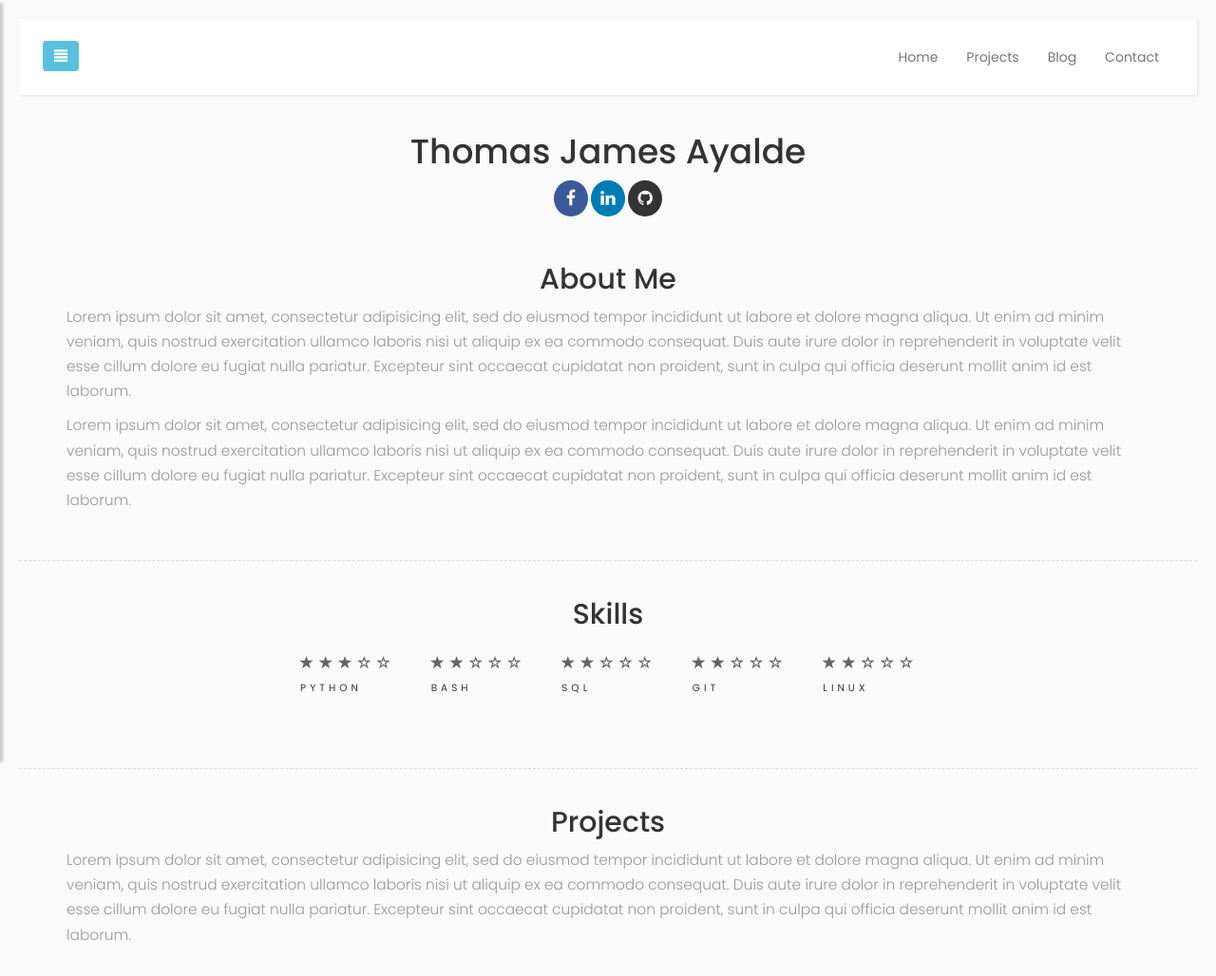
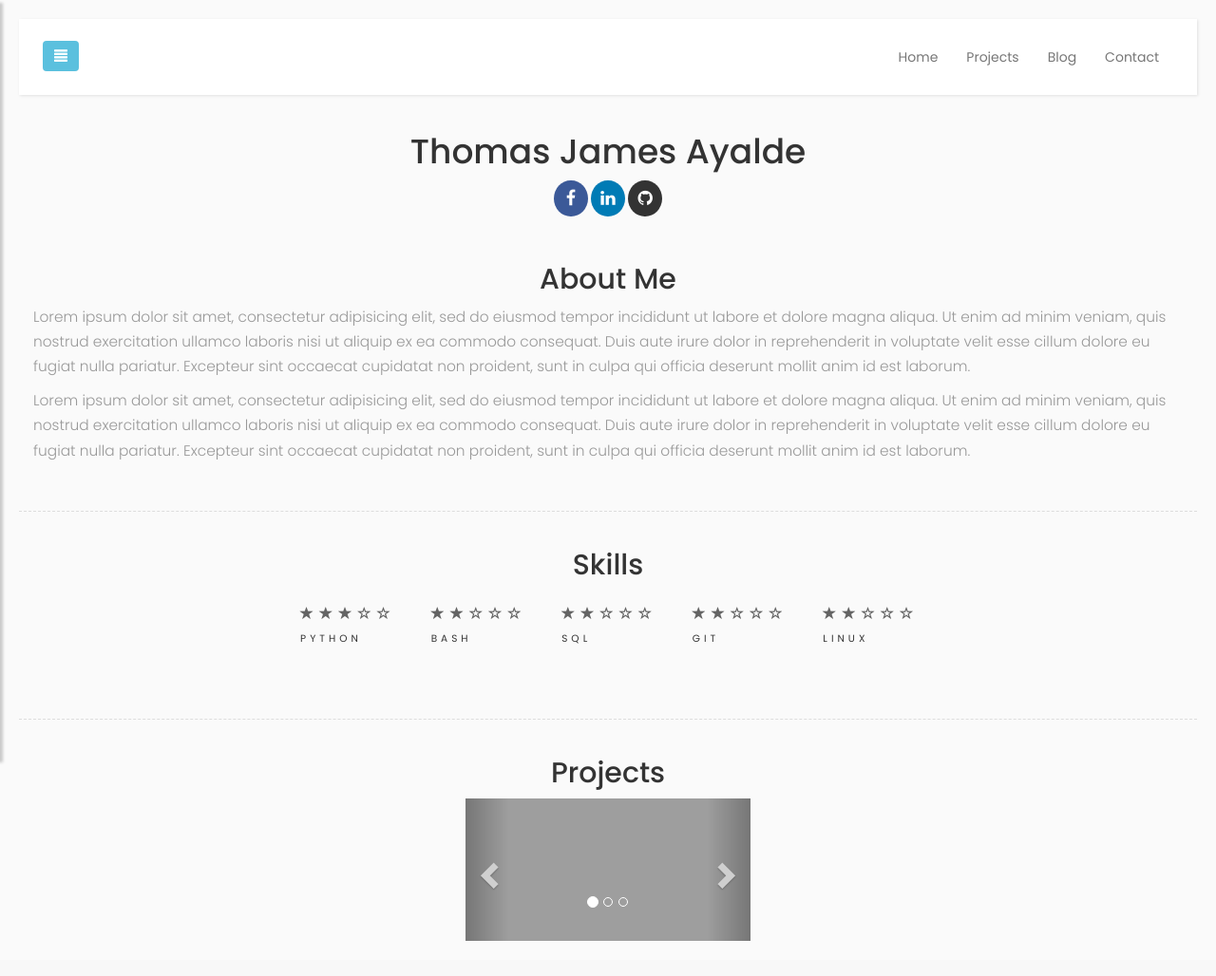
Before and after one commit to tayalde/portfolio-web, a Flask app: page / in a window 1280 px wide. Shown: the whole page at 95% size. After the commit the page ends 991 px from the top, so only its background shows below. Run offline with Flask 2, Linux system fonts and the light colour scheme; some libraries are stand-ins or nearby versions; grey boxes are pictures that could not be loaded.

Commit message:
multiple changes to index.html and css

```diff
--- a/portfolio_web/app/static/button.css
+++ b/portfolio_web/app/static/button.css
@@ -308,3 +308,27 @@ a.article, a.article:hover {
         margin-bottom:20px
     }
 }
+
+/* ---------------------------------------------------
+    CAROUSEL STYLE
+--------------------------------------------------- */
+
+#myCarousel {
+    margin:auto;
+    height: 150px;
+    width: 300px;
+}
+
+#myCarousel .carousel-img {
+    height: 150px;
+    width: 300px;
+}
+
+/*img.carousel-img {
+    width: 300px;
+    height: 150px
+}
+
+.carousel-inner .item .active {
+    align-content: middle;
+}*/
--- a/portfolio_web/app/templates/index.html
+++ b/portfolio_web/app/templates/index.html
@@ -12,7 +12,7 @@
                         <a href="https://github.com/tayalde" class="fa fa-github"></a>
                 </div>
         </div>
-        <div class="container">
+        <div class="container-fluid">
                 <h2>About Me</h2>
                 <p>Lorem ipsum dolor sit amet, consectetur adipisicing elit, sed do eiusmod tempor incididunt ut labore et dolore magna aliqua. Ut enim ad minim veniam, quis nostrud exercitation ullamco laboris nisi ut aliquip ex ea commodo consequat. Duis aute irure dolor in reprehenderit in voluptate velit esse cillum dolore eu fugiat nulla pariatur. Excepteur sint occaecat cupidatat non proident, sunt in culpa qui officia deserunt mollit anim id est laborum.</p>
                 <p>Lorem ipsum dolor sit amet, consectetur adipisicing elit, sed do eiusmod tempor incididunt ut labore et dolore magna aliqua. Ut enim ad minim veniam, quis nostrud exercitation ullamco laboris nisi ut aliquip ex ea commodo consequat. Duis aute irure dolor in reprehenderit in voluptate velit esse cillum dolore eu fugiat nulla pariatur. Excepteur sint occaecat cupidatat non proident, sunt in culpa qui officia deserunt mollit anim id est laborum.</p>
@@ -20,7 +20,7 @@
 
         <div class="line"></div>
 
-        <div class="container">
+        <div class="container-fluid">
                 <h2>Skills</h2>
                 <div class="skills">
                         <div class="skill">
@@ -92,8 +92,33 @@
         </div>
         <div class="line"></div>
 
-        <div class="container">
+        <div class="container-fluid">
                 <h2>Projects</h2>
-                <p>Lorem ipsum dolor sit amet, consectetur adipisicing elit, sed do eiusmod tempor incididunt ut labore et dolore magna aliqua. Ut enim ad minim veniam, quis nostrud exercitation ullamco laboris nisi ut aliquip ex ea commodo consequat. Duis aute irure dolor in reprehenderit in voluptate velit esse cillum dolore eu fugiat nulla pariatur. Excepteur sint occaecat cupidatat non proident, sunt in culpa qui officia deserunt mollit anim id est laborum.</p>
+                <div id="myCarousel" class="carousel slide" data-ride="carousel">
+                        <ol class="carousel-indicators">
+                                <li data-target="#myCarousel" data-slide-to="0" class="active"></li>
+                                <li data-target="#myCarousel" data-slide-to="1"></li>
+                                <li data-target="#myCarousel" data-slide-to="2"></li>
+                        </ol>
+                        <div class="carousel-inner">
+                                <div class="item active">
+                                        <img class="carousel-img" src="{{ url_for('static', filename='images/flask.png') }}" alt="First slide">
+                                </div>
+                                <div class="item">
+                                        <img class="carousel-img" src="{{ url_for('static', filename='images/discord.png') }}" alt="Second slide">
+                                </div>
+                                <div class="item">
+                                        <img class="carousel-img" src="{{ url_for('static', filename='images/flask.png') }}" alt="Third slide">
+                                </div>
+                        </div>
+                        <a class="left carousel-control" href="#myCarousel" data-slide="prev">
+                                <span class="glyphicon glyphicon-chevron-left"></span>
+                                <span class="sr-only">Previous</span>
+                        </a>
+                        <a class="right carousel-control" href="#myCarousel" data-slide="next">
+                                <span class="glyphicon glyphicon-chevron-right" aria-hidden="true"></span>
+                                <span class="sr-only">Next</span>
+                        </a>
+                </div>
         </div>
 {%- endblock %}
```
Also changed, not shown: 3 other files.
